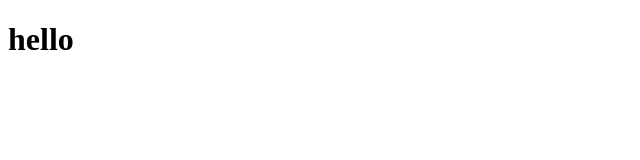
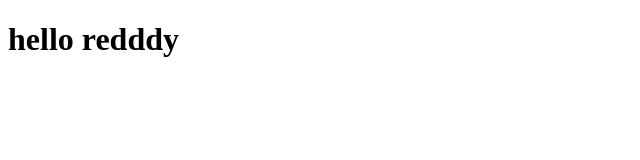
Before and after one commit to Joseph-Barnett/intro_to_git, a plain HTML site: page index.html in a window 1280 px wide. Shown: the whole page, without its empty margins (0-640 px from the left). Drawn offline with Linux system fonts and the light colour scheme.

```diff
--- a/index.html
+++ b/index.html
@@ -7,7 +7,7 @@
 </head>
 <body>
 
-    <h1>hello</h1>
+    <h1>hello redddy</h1>
 
 </body>
 </html>
```
